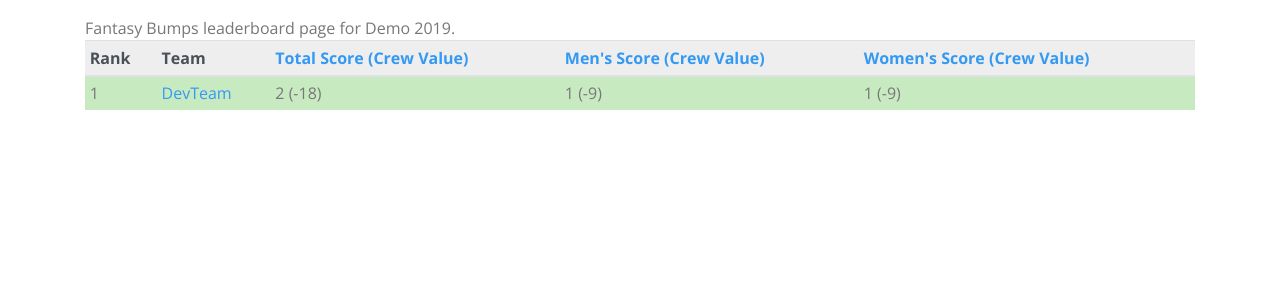
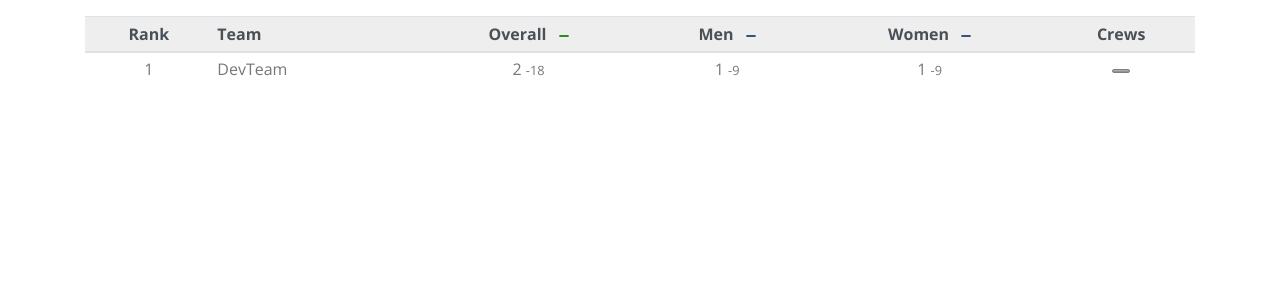
Before and after one commit to JoeHitchen/fantasy-bumps, a Django app: page /devgame/leaderboard/ in a window 1280 px wide. Shown: the part 65-365 px from the top of the page. Run offline with Django 3.2, Linux system fonts and the light colour scheme; data comes from the database, SQL or seed files in the repository; tables that the repository leaves empty hold one stand-in row (values such as "Sample post"); parts of the project's set-up code (start-up, migrations or seed data) failed here and were passed over; some libraries are stand-ins or nearby versions.

Commit message:
Overhauled design of leaderboard page

```diff
--- a/fantasy/templates/fantasy/leaderboard.html
+++ b/fantasy/templates/fantasy/leaderboard.html
@@ -1,28 +1,64 @@
 {% extends 'core/base.html' %}
 {% load fantasy_tags %}
 
+{% block page_head %}
+<style type="text/css">
+  .table>thead>tr>th {
+    vertical-align: top;
+  }
+</style>
+{% endblock %}
+
 {% block content %}
-Fantasy Bumps leaderboard page for {{ event }}.
-
-<table class="table table-hover table-sm">
-  <thead class="thead-light">
+<div class="row"><div class="col">
+<table class="table table-hover table-sm table-responsive-md text-center">
+  <thead class="thead-light"><tr>
     <th>Rank</th>
-    <th>Team</th>
-    <th><a href="{% url 'fantasy:leaderboard' event.tag %}">Total Score (Crew&nbsp;Value)</a></th>
-    <th><a href="{% url 'fantasy:leaderboard_men' event.tag %}">Men's Score (Crew&nbsp;Value)</a></th>
-    <th><a href="{% url 'fantasy:leaderboard_women' event.tag %}">Women's Score (Crew&nbsp;Value)</a></th>
-  </thead>
+    <th class="text-left">Team</th>
+    <th>
+      <span>Overall</span>
+      <a href="{% url 'fantasy:leaderboard' event.tag %}" class="btn btn-{% if ranking == GENDERS_OVERALL %}success{% else %}primary{% endif %} btn-sm px-1 py-0 ml-2">
+        <small><span class="oi oi-sort-descending"></span></small>
+      </a>
+    </th>
+    <th>
+      Men
+      <a href="{% url 'fantasy:leaderboard_men' event.tag %}" class="btn btn-{% if ranking == genders.MEN %}success{% else %}primary{% endif %} btn-sm px-1 py-0 ml-2">
+        <small><span class="oi oi-sort-descending"></span></small>
+      </a>
+    </th>
+    <th>
+      Women
+      <a href="{% url 'fantasy:leaderboard_women' event.tag %}" class="btn btn-{% if ranking == genders.WOMEN %}success{% else %}primary{% endif %} btn-sm px-1 py-0 ml-2">
+        <small><span class="oi oi-sort-descending"></span></small>
+      </a>
+    </th>
+    <th>Crews</th>
+  </tr></thead>
   <tbody>
-    {% for fantasy in fantasies %}<tr
-      {% if fantasy.team == team %}class="table-warning"{% elif forloop.counter == 1 %}class="table-success"{% endif %}
-    >
+    {% for fantasy in fantasies %}<tr {% if fantasy.team == team %}class="table-info"{% endif %}>
       <td>{{ forloop.counter }}</td>
-      <td><a href="{% url 'fantasy:team' event.tag fantasy.team.user.username %}">{{ fantasy.team }}</a></td>
-      <td class="{% if ranking == GENDERS_OVERALL %}table-primary{% endif %}">{{ fantasy.total_budget }} ({{ fantasy.total_crew_value }})</td>
-      <td class="{% if ranking == genders.MEN %}table-primary{% endif %}">{{ fantasy.mens_budget }} ({{ fantasy.mens_crew_value }})</td>
-      <td class="{% if ranking == genders.WOMEN %}table-primary{% endif %}">{{ fantasy.womens_budget }} ({{ fantasy.womens_crew_value }})</td>
+      <td class="text-left">{{ fantasy.team }}</td>
+      <td>
+        <span>{{ fantasy.total_budget }}</span>
+        <small>{{ fantasy.total_crew_value }}</small>
+      </td>
+      <td>
+        <span>{{ fantasy.mens_budget }}</span>
+        <small>{{ fantasy.mens_crew_value }}</small>
+      </td>
+      <td>
+        <span>{{ fantasy.womens_budget }}</span>
+        <small>{{ fantasy.womens_crew_value }}</small>
+      </td>
+      <td class="align-middle">
+        <a href="{% url 'fantasy:team' event.tag fantasy.team.user.username %}" class="btn btn-secondary btn-sm pt-0 pl-2 pr-2" style="padding-bottom: 2px">
+          <small><span class="oi oi-chevron-right"></span></small>
+        </a>
+      </td>
     </tr>{% endfor %}
   </tbody>
 </table>
+</div></div>
 
 {% endblock %}
```
